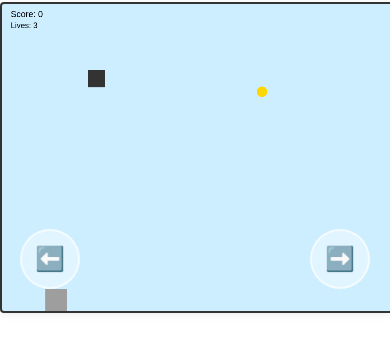
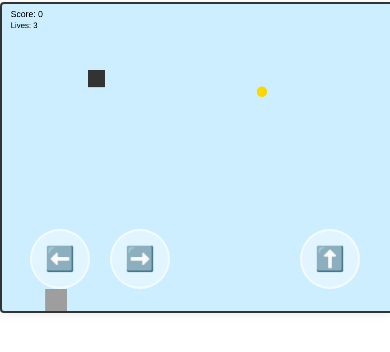
Before and after one commit to KhushiWalia09/Divine-Drift, a plain HTML site: page index.html in a window 390 px wide. Shown: the part 56-408 px from the top of the page. Drawn offline with Linux system fonts and the light colour scheme.

Commit message:
Changes Done!

```diff
--- a/index.html
+++ b/index.html
@@ -17,8 +17,13 @@
 
         <!-- Mobile Controls -->
         <div class="mobile-controls">
-            <button id="btnLeft" class="control-btn">⬅️</button>
-            <button id="btnRight" class="control-btn">➡️</button>
+            <div class="controls-left">
+                <button id="btnLeft" class="control-btn">⬅️</button>
+                <button id="btnRight" class="control-btn">➡️</button>
+            </div>
+            <div class="controls-right">
+                <button id="btnFly" class="control-btn">⬆️</button>
+            </div>
         </div>
 
         <button id="restartBtn" class="restart-btn" style="display:none;">Restart Game</button>
--- a/script.js
+++ b/script.js
@@ -75,6 +75,7 @@ canvas.addEventListener("touchend", (e) => {
 // Mobile Directional Controls
 const btnLeft = document.getElementById("btnLeft");
 const btnRight = document.getElementById("btnRight");
+const btnFly = document.getElementById("btnFly");
 
 const handleTouchStart = (key) => (e) => {
   e.preventDefault();
@@ -93,6 +94,10 @@ btnLeft.addEventListener("touchend", handleTouchEnd("ArrowLeft"), { passive: fal
 // Right Button
 btnRight.addEventListener("touchstart", handleTouchStart("ArrowRight"), { passive: false });
 btnRight.addEventListener("touchend", handleTouchEnd("ArrowRight"), { passive: false });
+
+// Fly Button (Up / specific fly action)
+btnFly.addEventListener("touchstart", handleTouchStart(" "), { passive: false });
+btnFly.addEventListener("touchend", handleTouchEnd(" "), { passive: false });
 // =======================
 // Score
 // =======================
--- a/style.css
+++ b/style.css
@@ -91,13 +91,21 @@ canvas {
   width: 100%;
   display: flex;
   justify-content: space-between;
-  padding: 0 20px;
+  padding: 0 30px;
   box-sizing: border-box;
   pointer-events: none;
   /* Let clicks pass through empty space */
   z-index: 10;
   opacity: 0;
   /* Hidden by default on desktop */
+}
+
+.controls-left,
+.controls-right {
+  display: flex;
+  gap: 20px;
+  /* Space between buttons in the same group */
+  pointer-events: auto;
 }
 
 .control-btn {
```
